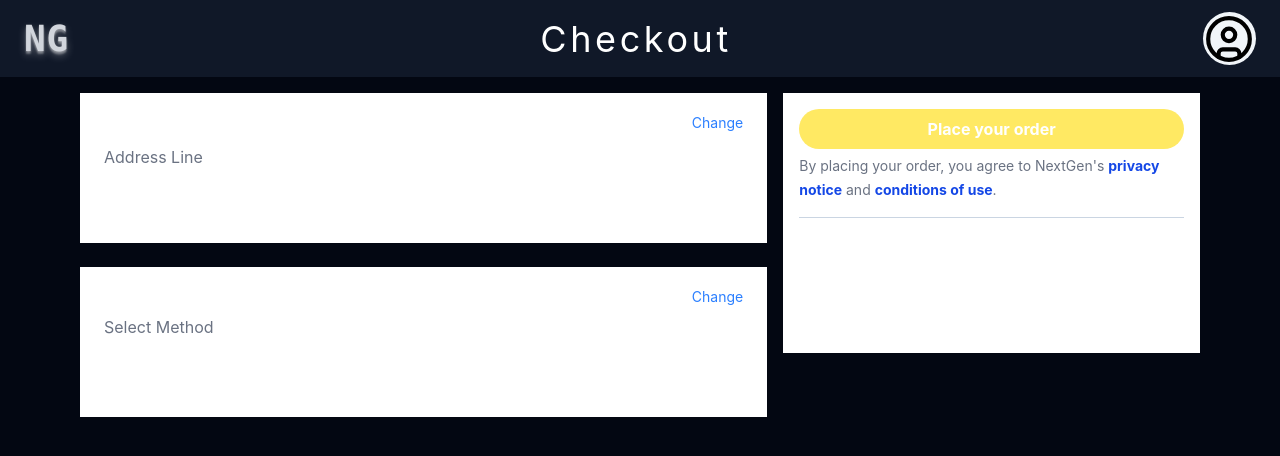
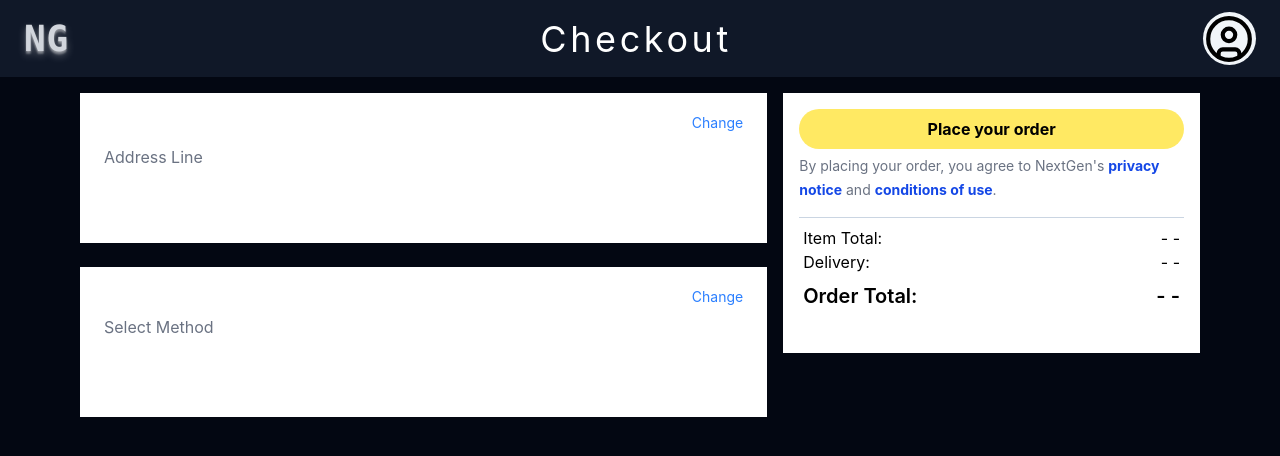
Before and after one commit to AbhirupRoy27/E-com_React, a React (Vite) app: page /app/buy-now in a window 1280 px wide. Shown: the top 456 px of the page. Built offline with nearby package versions, Linux system fonts and the light colour scheme; no server answers.

Commit message:
feat: add text color to OrderTotal component for improved visibility

```diff
--- a/src/features/Payment/Components/OrderTotal.jsx
+++ b/src/features/Payment/Components/OrderTotal.jsx
@@ -19,7 +19,7 @@ function OrderTotal() {
   }
 
   return (
-    <div className="w-full sm:w-[450px] bg-white px-3 sm:px-4 py-4 min-h-[180px] max-h-[260px]">
+    <div className="w-full sm:w-[450px] bg-white text-black px-3 sm:px-4 py-4 min-h-[180px] max-h-[260px]">
       <div className="pb-4 border-b border-slate-300">
         <button
           className={`w-full rounded-full py-2 font-bold mb-1 ${
```
